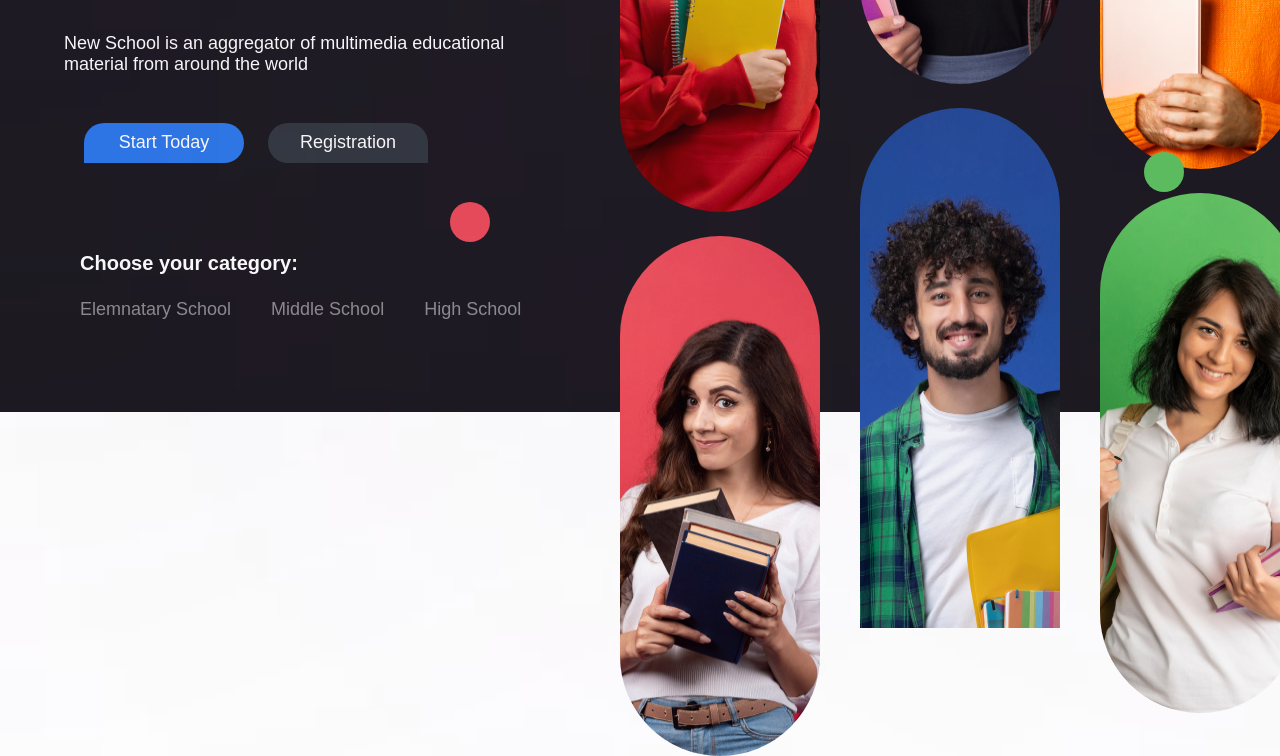
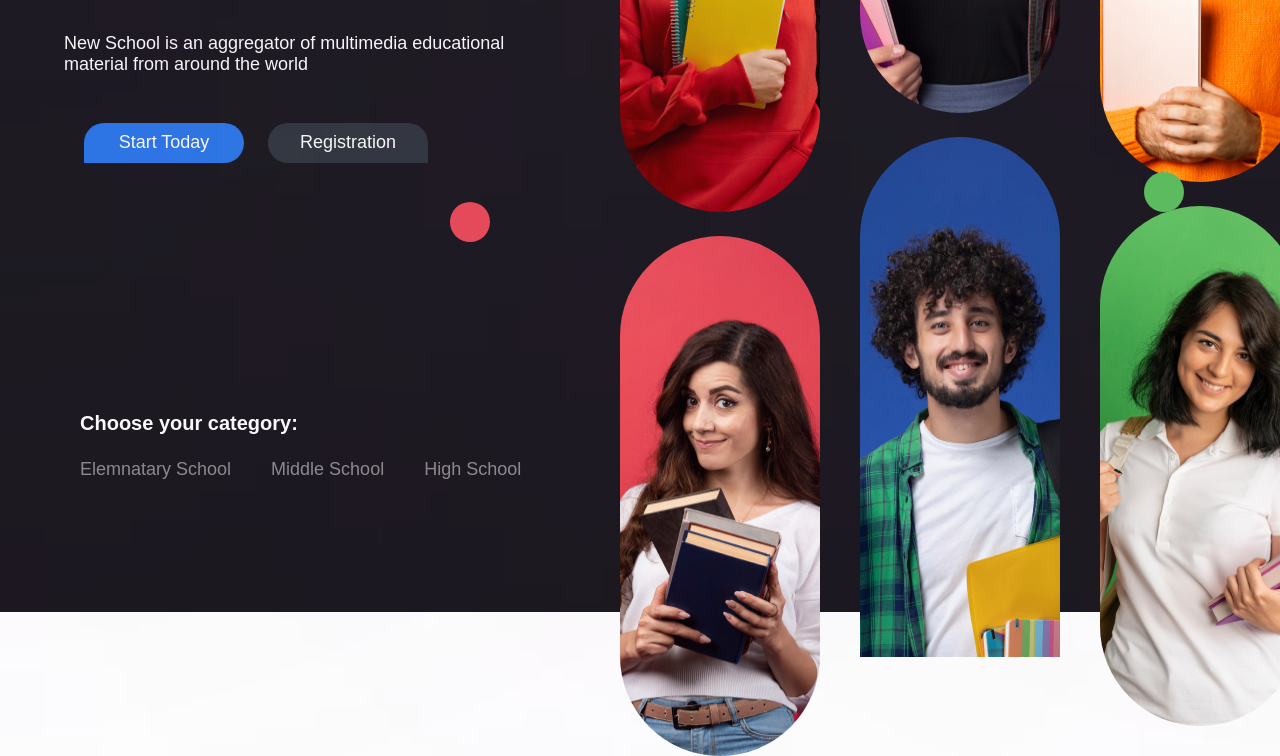
Before and after one commit to sahilsohailofcl/New-School, a website built with Vite: page index.html in a window 1280 px wide. Shown: the part 468-1224 px from the top of the page. Built offline with nearby package versions, Linux system fonts and the light colour scheme.

Commit message:
Add styles

```diff
--- a/css/main-sec.css
+++ b/css/main-sec.css
@@ -1,5 +1,5 @@
 .main {
-    height: 800px;
+    height: 1000px;
     width: 100%;
   }
 
@@ -190,7 +190,7 @@
     align-items: center;
     margin-right: 40px;
     gap: 1rem;
-    margin-top: -40%;
+    margin-top: -31%;
   }
 
   .grid-2-image-1 {
@@ -214,7 +214,7 @@
     align-items: center;
     gap: 1rem;
     z-index: 1;
-    margin-top: -4%;
+    top: 0;
   }
 
   .grid-3-image-1 {
@@ -237,7 +237,7 @@
     width: 40px;
     background-color: #5CBB5F;
     border-radius: 50%;
-    bottom: 60px;
+    bottom: 200px;
     right: 96px;
     z-index: 1;
   }
```
